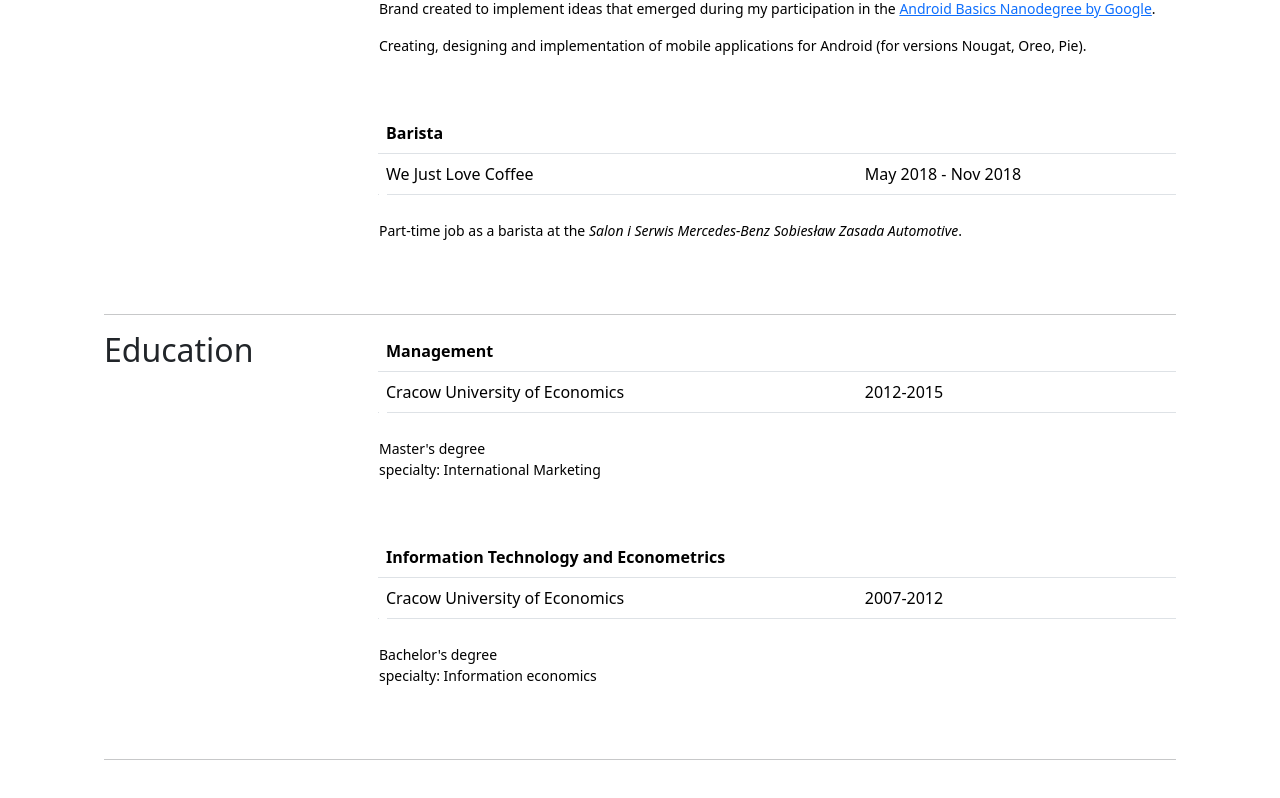
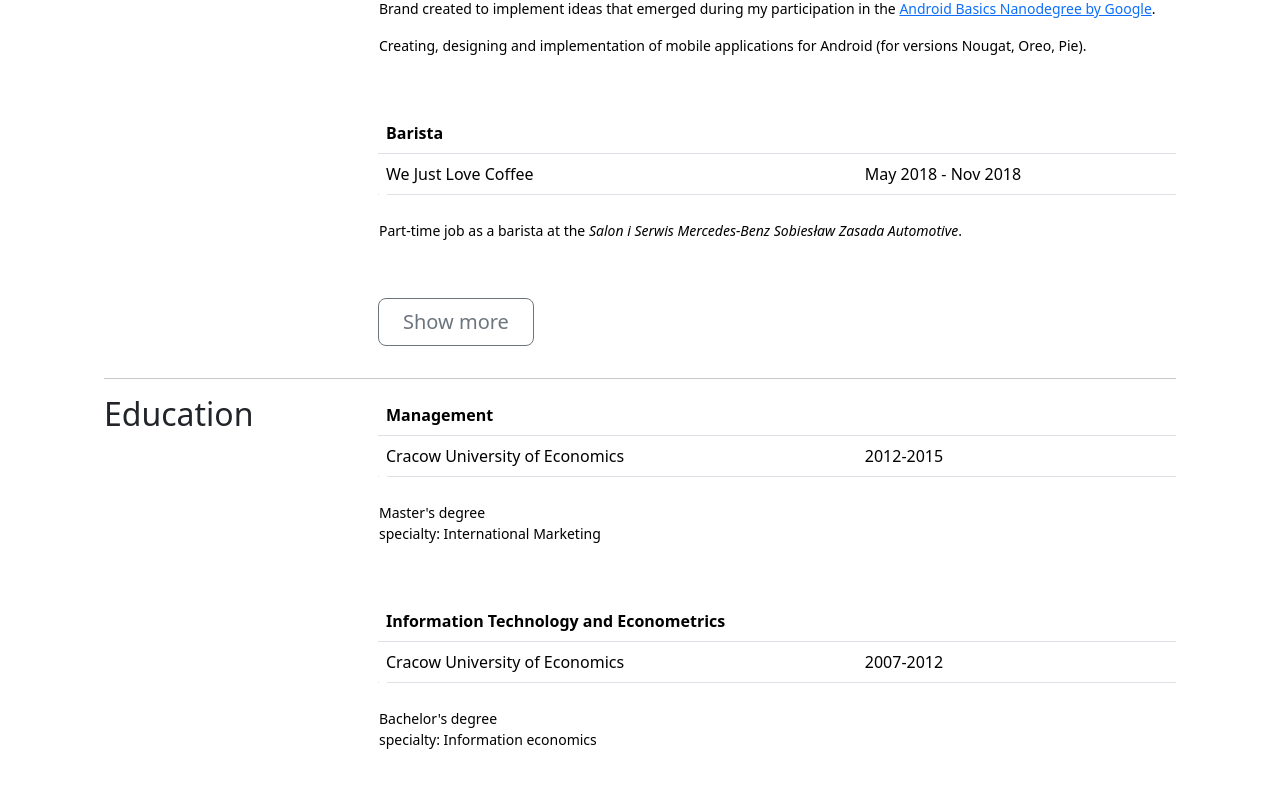
Before and after one commit to joannahulek/joannahulek.github.io, a React (Create React App) app: page / in a window 1280 px wide. Shown: the part 2401-3199 px from the top of the page. Built offline with nearby package versions, Linux system fonts and the light colour scheme; the HTML template or start-up script is replaced by a standard one.

Commit message:
show more button implemented in CV section

```diff
--- a/src/components/CV2/CV2.tsx
+++ b/src/components/CV2/CV2.tsx
@@ -1,12 +1,12 @@
-import { getEducation, getWork, CvElement } from "./CvContent";
+import {getEducation, getWork, CvElement, WorkMore, EduMore} from "./CvContent";
 
 function CV2 () {
     return (
         <div>
             <hr></hr>
-            {renderTable("Work Experience", getWork())}
+            {renderTable("Work Experience", getWork(), WorkMore())}
             <hr></hr>
-            {renderTable("Education", getEducation())}
+            {renderTable("Education", getEducation(), EduMore())}
             <hr></hr>
         </div>
     )
@@ -14,10 +14,21 @@ function CV2 () {
 
 export default CV2
 
-function renderTable(title:string, items:CvElement[]) {
+
+function renderTable(title:string, items:CvElement[], moreItems:CvElement[]) {
     return <div className="row">
         <div className="col"><h2>{title}</h2></div>
-        <div className="col-9">{items.map((item) => (
+        <div className="col-9">
+            {createElement(items)}
+            {MoreElements(moreItems)}
+        </div>
+
+    </div>;
+}
+
+function createElement(items: CvElement[]) {
+    return <>
+        {items.map((item) => (
             <table className="table">
                 <thead>
                 <tr>
@@ -37,7 +48,22 @@ function renderTable(title:string, items:CvElement[]) {
             )
         )
         }
+    </>;
+}
+
+function MoreElements(moreItems: CvElement[]){
+    if (moreItems.length==0){return (<></>)}
+    else {
+        return (<>
+            <p className="d-inline-flex gap-1">
+                <button className="btn btn-outline-secondary btn-lg px-4" type="button" data-bs-toggle="collapse"
+                        data-bs-target="#collapseExample" aria-expanded="false" aria-controls="collapseExample">
+                    Show more
+                </button>
+            </p>
+            <div className="collapse" id="collapseExample">
+                {createElement(moreItems)}
             </div>
-
-    </div>;
+        </>)
     }
+}
--- a/src/components/CV2/CvContent.tsx
+++ b/src/components/CV2/CvContent.tsx
@@ -11,8 +11,16 @@ export function getWork(){
     return [ubs, johu, mercedes]
 }
 
+export function WorkMore(){
+    return [mercedes]
+}
+
 export function getEducation(){
     return [im, iie]
+}
+
+export function EduMore(){
+    return []
 }
 
 // CV Elements below:
```
Lines whose indentation alone changed are shown as unchanged.
